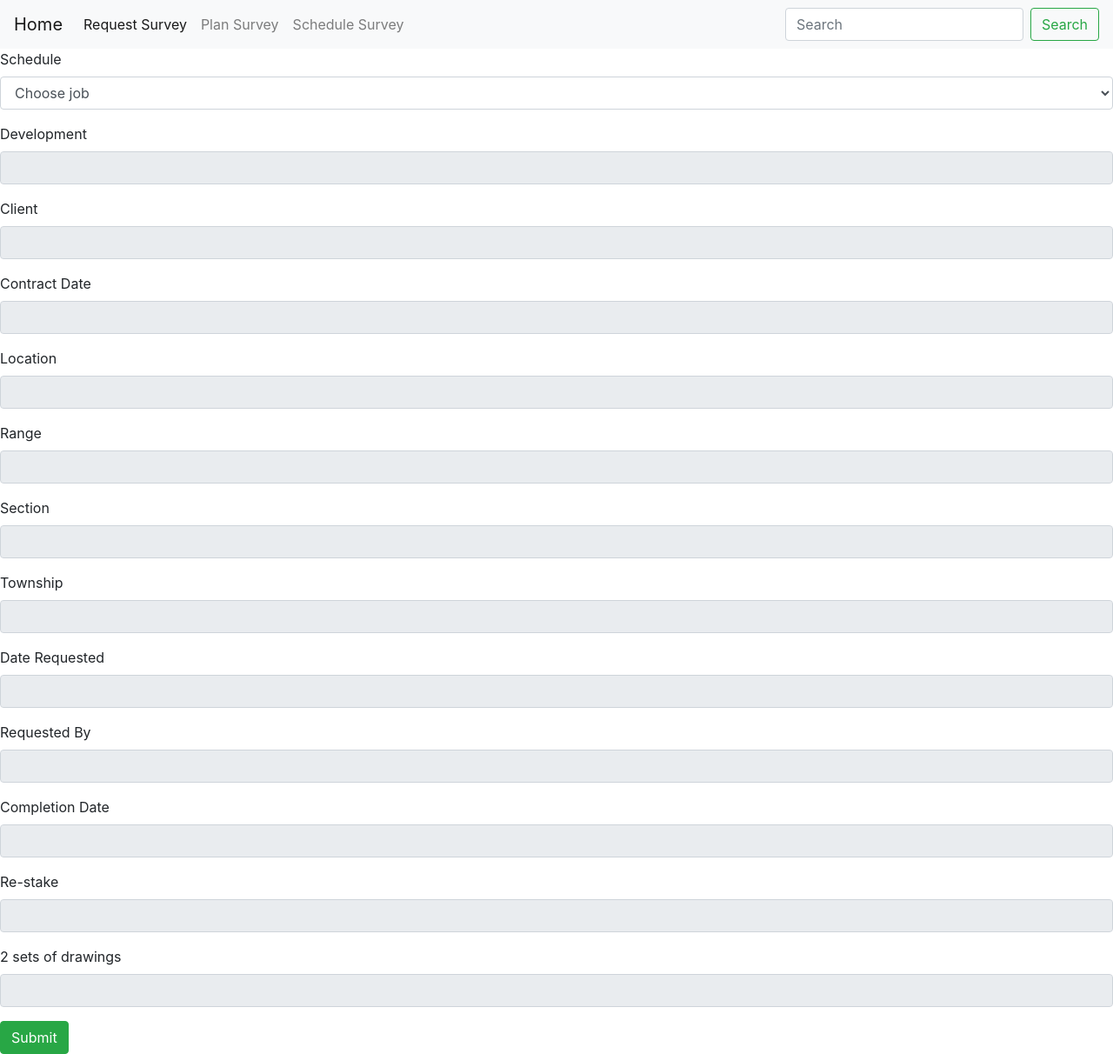
After one commit to Spots87/JonesEngineeringINFX435, a Flask app: page /schedulesurvey in a window 1280 px wide. The commit adds this page. Shown: the whole page at 87% size. Run offline with Flask 2, Linux system fonts and the light colour scheme; data that the repository does not hold is empty; some libraries are stand-ins or nearby versions.

Commit message:
populate schedule fields with ajax

```diff
--- a/app.py
+++ b/app.py
@@ -144,5 +144,22 @@ def planSurvey():
 
 
     return render_template('planSurvey.html', jobs=jobs, tasks=tasks)
+
+@app.route('/schedulesurvey', methods=['GET', 'POST'])
+def scheduleSurvey():
+    #surveyplans that have not been scheduled
+    plans =  db.session.query(SurveyPlan).join(Schedule, Schedule.planno == SurveyPlan.planno, isouter=True)
+    #jobs in that each plan
+    jobs = []
+    for plan in plans:
+        jobs.append(SurveyRequest.query.get(plan.jobno))
+
+    if request.method == 'POST':
+        pass
+
+    return render_template('scheduleSurvey.html', jobs=jobs, plans=plans)
+
+
+
 manager.create_api(SurveyRequest, methods=['GET', 'POST', 'PATCH', 'DELETE'])
 manager.create_api(Task, methods=['GET', 'POST', 'PATCH', 'DELETE'])
--- /dev/null
+++ b/static/js/schedule.js
@@ -0,0 +1,14 @@
+$("#jobno").change(function (){
+    let curLocation = window.location;
+    let baseUrl = curLocation.protocol + "//" + curLocation.host;
+    let jobno = $("#jobno option:selected").val();
+    let jobApi = baseUrl + "/api/surveyrequest/" + jobno
+    console.log(jobApi)
+    $.getJSON(jobApi, function(data){
+        $.each(data, function(k, v){
+            if(v == null)
+                v = "None"
+            $(`#${k}`).val(`${v}`)
+        });
+    });
+});
--- a/templates/base.html
+++ b/templates/base.html
@@ -23,6 +23,9 @@
       <li class="nav-item">
       <a class="nav-link" href="{{url_for('planSurvey')}}">Plan Survey</a>
       </li>
+      <li class="nav-item">
+      <a class="nav-link" href="{{url_for('scheduleSurvey')}}">Schedule Survey</a>
+      </li>
     </ul>
     <form class="form-inline my-2 my-lg-0">
       <input class="form-control mr-sm-2" type="search" placeholder="Search" aria-label="Search">
@@ -30,7 +33,7 @@
     </form>
   </div>
 </nav>
-    <script src="https://code.jquery.com/jquery-3.3.1.slim.min.js" integrity="sha384-q8i/X+965DzO0rT7abK41JStQIAqVgRVzpbzo5smXKp4YfRvH+8abtTE1Pi6jizo" crossorigin="anonymous"></script>
+    <script src="https://code.jquery.com/jquery-3.5.0.min.js" integriy="sha256-xNzN2a41tkB44Mc/Jz3pT4iU1cmeR0FkXs4pru/JxaQ=" crossorigin="anonymous"></script>
     <script src="https://cdnjs.cloudflare.com/ajax/libs/popper.js/1.14.7/umd/popper.min.js" integrity="sha384-UO2eT0CpHqdSJQ6hJty5KVphtPhzWj9WO1clHTMGa3JDZwrnQq4sF86dIHNDz0W1" crossorigin="anonymous"></script>
     <script src="https://stackpath.bootstrapcdn.com/bootstrap/4.3.1/js/bootstrap.min.js" integrity="sha384-JjSmVgyd0p3pXB1rRibZUAYoIIy6OrQ6VrjIEaFf/nJGzIxFDsf4x0xIM+B07jRM" crossorigin="anonymous"></script>
 <body>
--- a/templates/planSurvey.html
+++ b/templates/planSurvey.html
@@ -4,7 +4,7 @@
 <div class="form-group">
 <label for="uncompleteSurvey">Survey Request</label>
   <select class="form-control" name="surveyrequest">
-    <option selected>Choose uncompleted survey request</option>
+    <option selected>Choose incompleted survey request</option>
     {% for job in jobs %}
     <option value={{job.jobno}}>Client:{{job.client}} Development: {{job.development}}</option>
     {% endfor %}
--- /dev/null
+++ b/templates/scheduleSurvey.html
@@ -0,0 +1,67 @@
+{% extends "base.html" %}
+{% block content %}
+<form action="", role="form", method=post, name="schedule">
+<div class="form-group">
+<label for="incompleteSchedule">Schedule</label>
+  <select id="jobno" class="form-control">
+    <option selected>Choose job</option>
+    {% for job in jobs %}
+    <option value={{job.jobno}}>Client:{{job.client}} Development: {{job.development}}</option>
+    {% endfor %}
+  </select>
+</div>
+<div class="form-group">
+    <label>Development</label>
+<input id="development" class="form-control" type="text" readonly>
+</div>
+<div class="form-group">
+    <label>Client</label>
+<input id="client" class="form-control" type="text" readonly>
+</div>
+<div class="form-group">
+    <label>Contract Date</label>
+<input id="contractdate" class="form-control" type="text" readonly>
+</div>
+<div class="form-group">
+    <label>Location</label>
+<input id="location" class="form-control" type="text" readonly>
+</div>
+<div class="form-group">
+    <label>Range</label>
+<input id="range" class="form-control" type="text" readonly>
+</div>
+<div class="form-group">
+    <label>Section</label>
+<input id="section" class="form-control" type="text" readonly>
+</div>
+<div class="form-group">
+    <label>Township</label>
+<input id="township" class="form-control" type="text" readonly>
+</div>
+<div class="form-group">
+    <label>Date Requested</label>
+<input id="daterequested" class="form-control" type="text" readonly>
+</div>
+<div class="form-group">
+    <label>Requested By</label>
+<input id="requestedby" class="form-control" type="text" readonly>
+</div>
+<div class="form-group">
+    <label>Completion Date</label>
+<input id="completiondate" class="form-control" type="text" readonly>
+</div>
+<div class="form-group">
+    <label>Re-stake</label>
+<input id="restakecount" class="form-control" type="text" readonly>
+</div>
+<div class="form-group">
+    <label>2 sets of drawings</label>
+<input id="istwosetsdrawings" class="form-control" type="text" readonly>
+</div>
+
+
+
+  <button type="submit" class="btn btn-success">Submit</button>
+</form>
+<script type="text/javascript" src="{{url_for('static', filename='js/schedule.js')}}"></script>
+{% endblock %}
```
